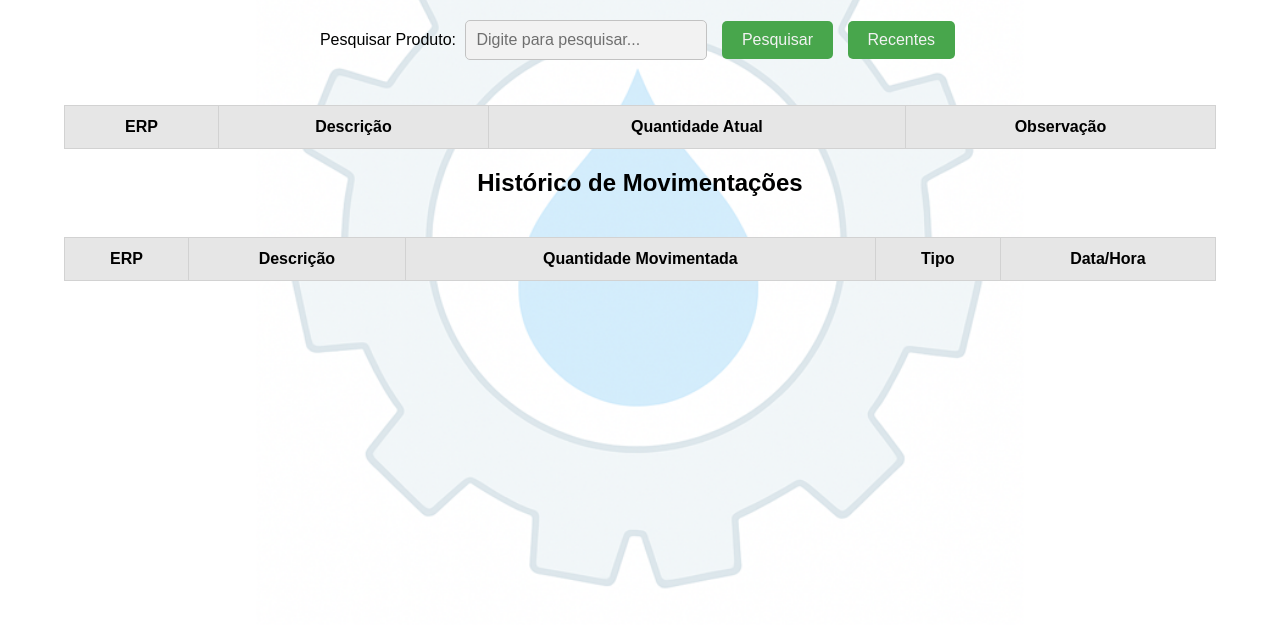
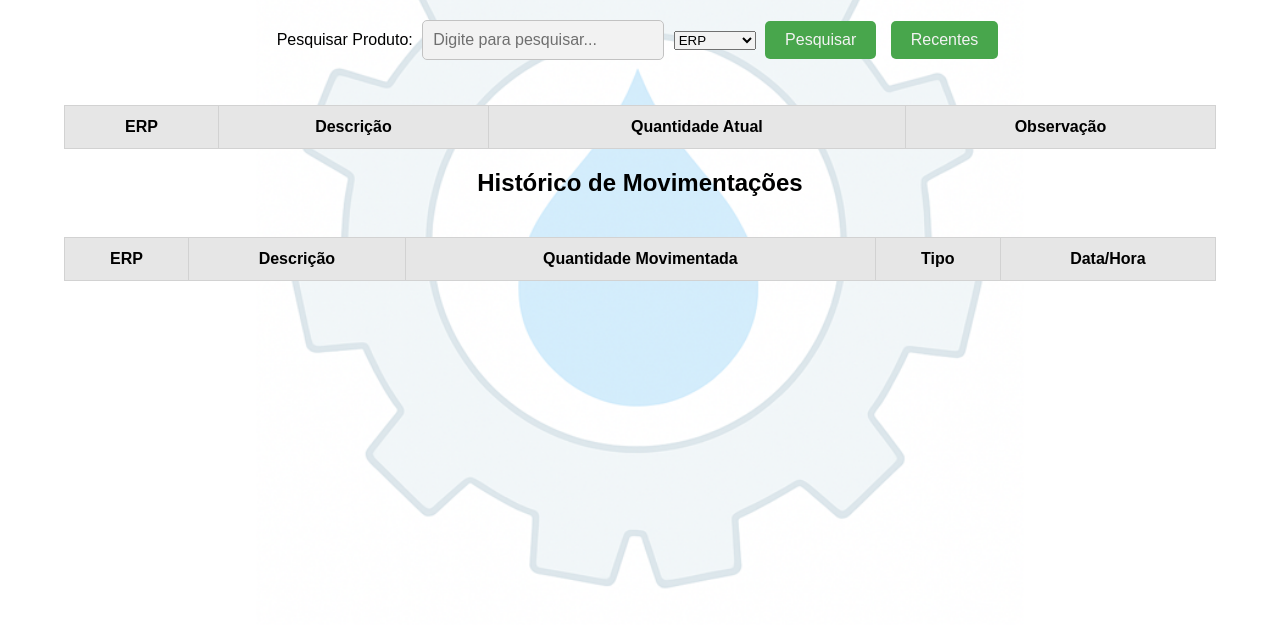
Before and after one commit to Mlomboni/estoque-interno, a plain HTML site: page public/movimentacao.html in a window 1280 px wide. Shown: the part 159-800 px from the top of the page. Drawn offline with Linux system fonts and the light colour scheme; no server answers.

Commit message:
Update movimentacao.html

```diff
--- a/public/movimentacao.html
+++ b/public/movimentacao.html
@@ -38,6 +38,10 @@
     <div class="filtro-pesquisa">
   <label for="pesquisaTextoMov">Pesquisar Produto:</label>
   <input type="text" id="pesquisaTextoMov" placeholder="Digite para pesquisar...">
+  <select id="pesquisaColuna">
+    <option value="erp">ERP</option>
+    <option value="descricao">Descrição</option>
+  </select>
   <button id="btnPesquisarMov">Pesquisar</button>
   <button id="btnRecentesMov">Recentes</button> <!-- Botão novo -->
 </div>
```
